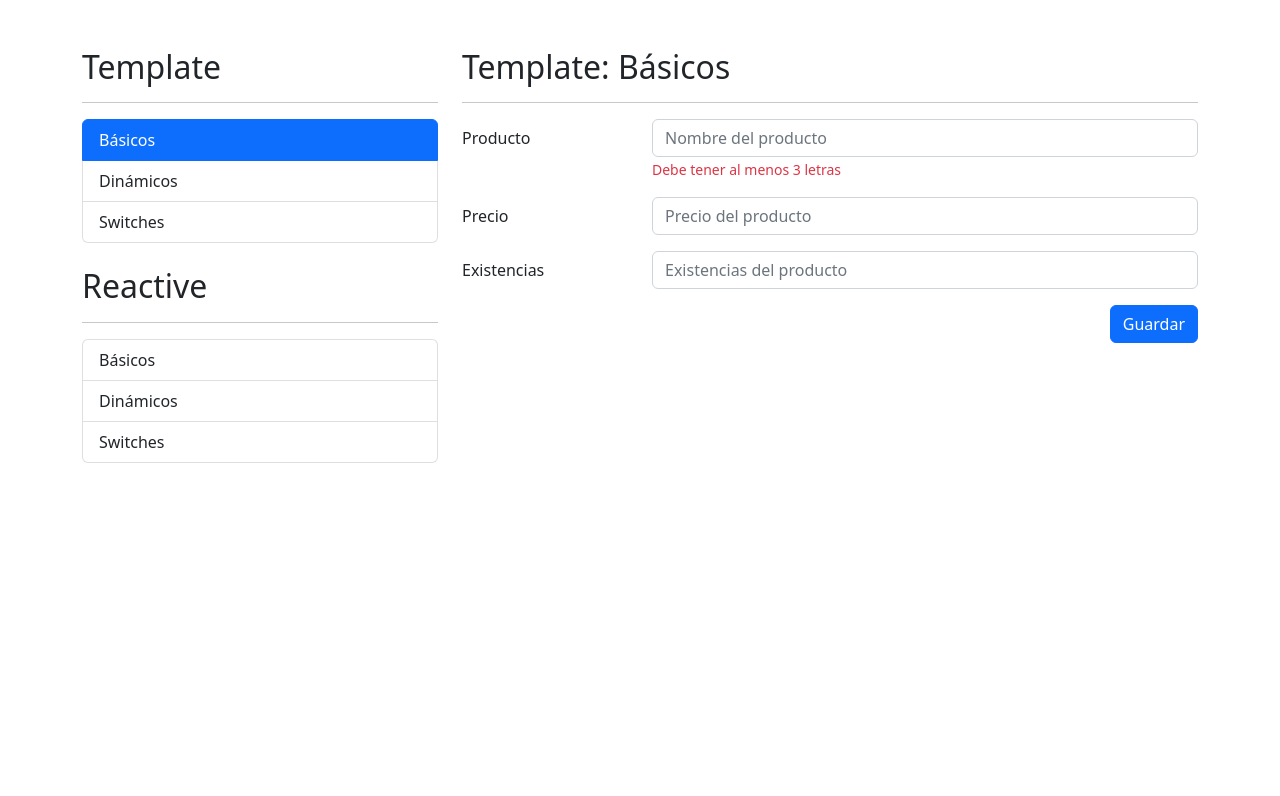
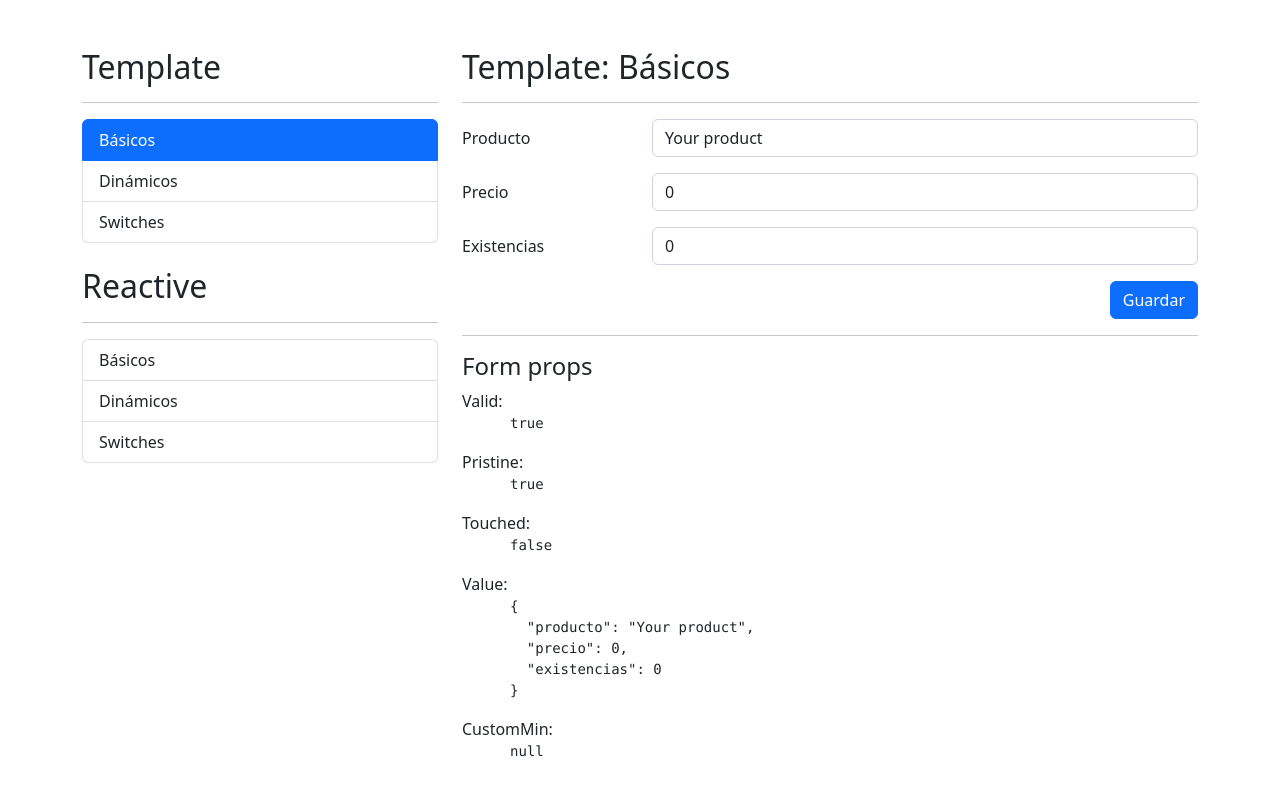
Before and after one commit to Agus-Ca/AngularFormularios, an Angular app: page /template/basicos in a window 1280 px wide. Shown: the top 796 px of the page. Built offline with nearby package versions, Linux system fonts and the light colour scheme.

Commit message:
validaciones form basico y min directiva

```diff
--- a/src/app/template/basicos/basicos.component.html
+++ b/src/app/template/basicos/basicos.component.html
@@ -4,15 +4,25 @@
 <div class="row">
     <div class="col">
 
-        <form>
+        <form (ngSubmit)="guardar()"
+              #miFormulario="ngForm"
+              autocomplete="off">
+
             <!-- Campo producto -->
             <div class="mb-3 row">
                 <label class="col-sm-3 col-form-label">Producto</label>
                 <div class="col-sm-9">
                     <input type="text"
                            class="form-control"
-                           placeholder="Nombre del producto">
-                    <span class="form-text text-danger">Debe tener al menos 3 letras</span>
+                           placeholder="Nombre del producto"
+                           [ngModel]="initialForm.product"
+                           name="producto"
+                           required
+                           minlength="3">
+                    <span class="form-text text-danger"
+                          *ngIf="nombreValido()">
+                        Debe tener al menos 3 letras
+                    </span>
                 </div>
             </div>
 
@@ -22,7 +32,15 @@
                 <div class="col-sm-9">
                     <input type="number"
                            class="form-control"
-                           placeholder="Precio del producto">
+                           placeholder="Precio del producto"
+                           [ngModel]="initialForm.price"
+                           name="precio"
+                           required
+                           min="0">
+                    <span class="form-text text-danger"
+                          *ngIf="precioValido()">
+                        El precio debe ser mayor o igual a cero
+                    </span>
                 </div>
             </div>
 
@@ -32,14 +50,20 @@
                 <div class="col-sm-9">
                     <input type="number"
                            class="form-control"
-                           placeholder="Existencias del producto">
+                           placeholder="Existencias del producto"
+                           required
+                           [ngModel]="initialForm.quantity"
+                           customMin
+                           [minimo]="0"
+                           name="existencias">
                 </div>
             </div>
 
             <div class="row">
                 <div class="col">
-                    <button type="submit"
-                            class="btn btn-primary float-end">
+                    <button class="btn btn-primary float-end"
+                            type="submit"
+                            [disabled]="miFormulario.invalid">
                         Guardar
                     </button>
                 </div>
@@ -48,3 +72,26 @@
 
     </div>
 </div>
+
+<hr>
+
+<div class="row">
+    <div class="col">
+        <h4>Form props</h4>
+
+        <span>Valid:</span>
+        <pre class="ms-5">{{ miFormulario.valid | json }}</pre>
+
+        <span>Pristine:</span>
+        <pre class="ms-5">{{ miFormulario.pristine | json }}</pre>
+
+        <span>Touched:</span>
+        <pre class="ms-5">{{ miFormulario.touched | json }}</pre>
+
+        <span>Value:</span>
+        <pre class="ms-5">{{ miFormulario.value | json }}</pre>
+
+        <span>CustomMin:</span>
+        <pre class="ms-5">{{ miFormulario.controls['existencias']?.errors | json }}</pre>
+    </div>
+</div>
--- a/src/app/template/basicos/basicos.component.ts
+++ b/src/app/template/basicos/basicos.component.ts
@@ -1,4 +1,5 @@
-import { Component, OnInit } from '@angular/core';
+import { Component, ViewChild } from '@angular/core';
+import { NgForm } from '@angular/forms';
 
 @Component({
   selector: 'app-basicos',
@@ -6,11 +7,32 @@ import { Component, OnInit } from '@angular/core';
   styles: [
   ]
 })
-export class BasicosComponent implements OnInit {
+export class BasicosComponent {
 
-  constructor() { }
+  @ViewChild('miFormulario') miFormulario!:NgForm;
 
-  ngOnInit(): void {
+  initialForm = {
+    product: 'Your product',
+    price: 0,
+    quantity: 0
   }
 
+  nombreValido(): boolean {
+    return this.miFormulario?.controls['producto']?.invalid
+           && this.miFormulario?.controls['producto']?.touched
+  }
+
+  precioValido(): boolean {
+    return this.miFormulario?.controls['precio']?.touched
+           && this.miFormulario?.controls['precio']?.value < 0;
+  }
+
+  guardar() {
+    console.log('Posteo correcto');
+    this.miFormulario.resetForm({
+      producto: 'Tu producto',
+      precio: 0,
+      existencias: 0
+    });
+  }
 }
--- /dev/null
+++ b/src/app/template/directives/custom-min.directive.ts
@@ -0,0 +1,24 @@
+import { Directive, Input } from "@angular/core";
+import { FormControl, NG_VALIDATORS, Validator } from "@angular/forms";
+
+
+
+@Directive({
+    selector: '[customMin][ngModel]',
+    providers: [{
+        provide: NG_VALIDATORS,
+        useExisting: CustomMinDirective,
+        multi: true
+    }]
+})
+export class CustomMinDirective implements Validator{
+
+    @Input() minimo!: number;
+
+    validate( control:FormControl ) {
+        const inputValue = control.value;
+        return (inputValue < this.minimo)
+                    ? {'customMin': true}
+                    : null;
+    }
+}
```
Also changed, not shown: src/app/template/template.module.ts (+8 -2 lines).
